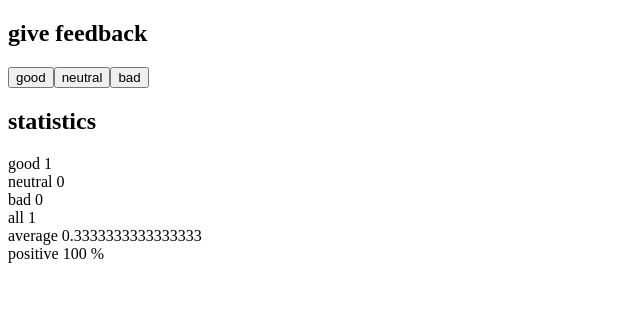
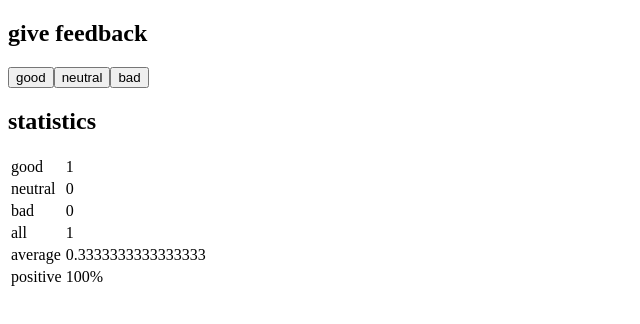
Before and after one commit to limiajayi/FSO, a React (Vite) app in the folder Part1/IntroToReact/introdemo/: page / in a window 1280 px wide. Both pictures are taken after a click on the button "good". Shown: the top 324 px of the page, without its empty margins (0-640 px from the left). Built offline with nearby package versions, Linux system fonts and the light colour scheme.

Commit message:
Exercise 1.11: Unicafe Step 6.

```diff
--- a/Part1/IntroToReact/introdemo/src/App.jsx
+++ b/Part1/IntroToReact/introdemo/src/App.jsx
@@ -10,9 +10,9 @@ const Button = ({onClick, text}) => {
 
 const StatisticLine = ({text, value, extra}) => {
   return (
-    <div>
-      {text} {value} {extra}
-    </div>
+    <tr>
+      <td>{text}</td> <td>{value}</td> {extra}
+    </tr>
   )
 }
 
@@ -21,12 +21,14 @@ const Statistics = ({good, neutral, bad, all, average, positive}) => {
   return (
     <div>
       <h2>statistics</h2>
-      <StatisticLine text={"good"} value={good} />
-      <StatisticLine text={"neutral"} value={neutral} />
-      <StatisticLine text={"bad"} value={bad} />
-      <StatisticLine text={"all"} value={all} />
-      <StatisticLine text={"average"} value={average} />
-      <StatisticLine text={"positive"} value={positive} extra="%" />
+      <table>
+        <StatisticLine text={"good"} value={good} />
+        <StatisticLine text={"neutral"} value={neutral} />
+        <StatisticLine text={"bad"} value={bad} />
+        <StatisticLine text={"all"} value={all} />
+        <StatisticLine text={"average"} value={average} />
+        <StatisticLine text={"positive"} value={positive + "%"}/>
+      </table>
     </div>
   )
 }
```
